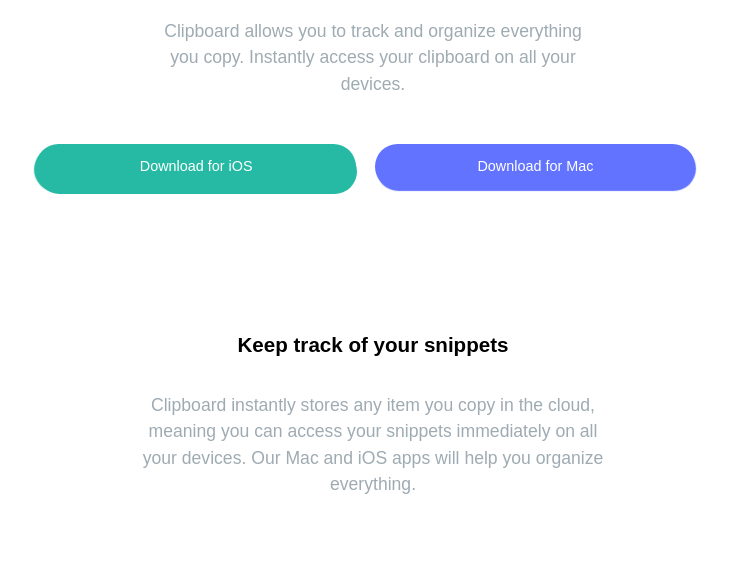
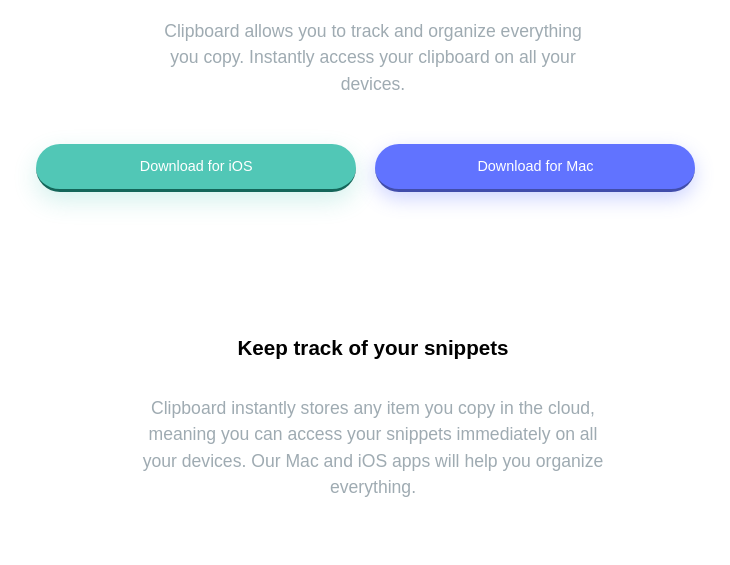
Before and after one commit to parkerrn9/clipboard-landing-page-master, a plain HTML site: page index.html in a window 1280 px wide. In both pictures the pointer is over the button 463 px from the left and 397 px from the top of the page. Shown: the part 231-796 px from the top of the page, without its empty margins (267-997 px from the left). Drawn offline with Linux system fonts and the light colour scheme; a web font is replaced by a local one.

Commit message:
design buttons and add hover states exept footer-nav icons

```diff
--- a/style.css
+++ b/style.css
@@ -57,18 +57,49 @@ button {
 
 button {
     background-color: var(--button1-bgCL);
-    border: 0;
     font: inherit;
     font-size: 0.9rem;
     color: white;
     font-weight: 500;
-    box-shadow: -2px 3px 1px var(--button1-bgCL) ,1px 5px 0px var(--button1-bgCL);
+    border: 0;
 }
+
+p + button {
+    background-color: var(--button1-bgCL);
+    box-shadow: 0px 9px 24px hsl(171, 66%, 44% , 0.2);
+    border-bottom: 3px outset var(--button1-bgCL);
+}
+
 
 button:last-child {
     background-color: var(--button2-bgCL);
-    box-shadow: 1px 2px 1px var(--button2-bgCL);
+    box-shadow: 0px 7px 19px hsl(233, 100%, 69%, 0.3);
+    border-bottom: 3px outset var(--button2-bgCL);
     margin-bottom: 10em;
+}
+
+/* hover states */
+p + button:hover {
+    background-color: hsl(171, 66%, 44% , 0.8);
+    cursor: pointer;
+}
+
+button:last-child:hover {
+    box-shadow: hsl(233, 100%, 69%, 1);
+    cursor: pointer;
+}
+    /* adding an overlay */
+.socials li:hover {
+    /* content: "  ";
+    color:  var(--button1-bgCL);
+    position: relative;
+    cursor: pointer; */
+
+}
+
+.footer-nav li:hover {
+    color: var(--button1-bgCL);
+    cursor: pointer;
 }
 
 main > div p:last-child {
@@ -145,6 +176,7 @@ footer > img {
 .footer-nav li {
     margin: 1.5em 0;
 }
+
 
 .socials {
     display: flex;
```
